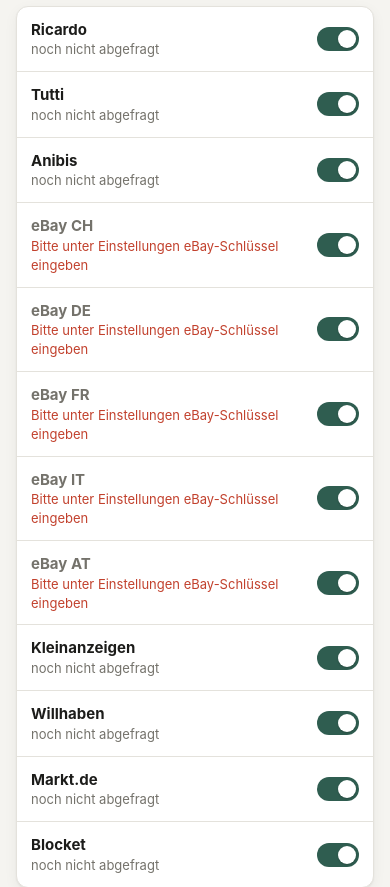
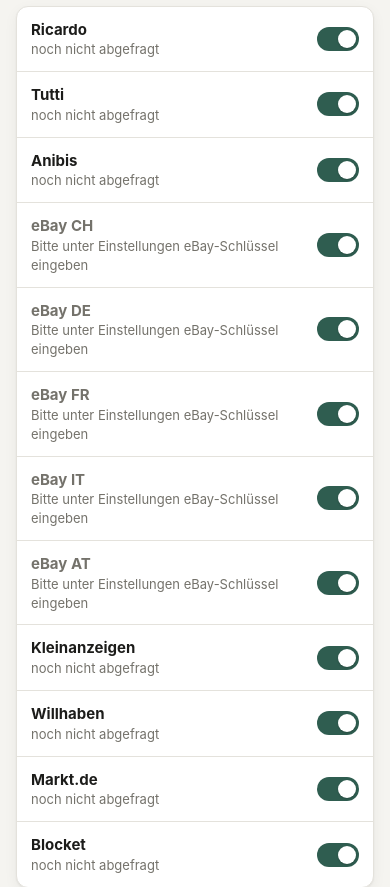
Before and after one commit to ak8adi/fund, a FastAPI app: page /settings in a window 390 px wide. Shown: the part 234-1121 px from the top of the page. Run offline with FastAPI, Linux system fonts and the light colour scheme; data comes from the database, SQL or seed files in the repository; data that the repository does not hold is empty; parts of the project's set-up code (start-up, migrations or seed data) failed here and were passed over.

Commit message:
UI: setup hints in grey instead of error red, wrap section titles on mobile
Co-Authored-By: Claude Opus 5.5 <noreply@anthropic.com>

```diff
--- a/fundus/web/static/style.css
+++ b/fundus/web/static/style.css
@@ -143,7 +143,7 @@ form.stack .row { display: flex; gap: 1rem; }
 .market div { background: var(--surface); border: 1px solid var(--line); border-radius: 10px; padding: 8px 14px; }
 .market b { display: block; font-size: 18px; letter-spacing: -.01em; }
 .market span { font-size: 12px; color: var(--muted); }
-.section-title { display: flex; align-items: baseline; gap: 10px; }
+.section-title { display: flex; align-items: baseline; gap: 4px 10px; flex-wrap: wrap; }
 
 /* Trefferkarten */
 .hits { display: grid; gap: 12px; grid-template-columns: 1fr; }
--- a/fundus/web/templates/_source.html
+++ b/fundus/web/templates/_source.html
@@ -1,7 +1,7 @@
 <li class="source {{ 'on' if s.enabled and s.ready else 'off' }}" id="src-{{ s.name | replace(':', '-') }}">
   <div>
     <strong>{{ s.label }}</strong>
-    {% if not s.ready %}<div class="warn small">{{ s.hint }}</div>
+    {% if not s.ready %}<div class="muted small">{{ s.hint }}</div>
     {% elif s.last_error %}<div class="warn small">{{ s.last_error }}</div>
     {% elif s.last_run %}<div class="muted small">{{ s.last_count }} Treffer · {{ s.last_run | ago }}</div>
     {% else %}<div class="muted small">noch nicht abgefragt</div>{% endif %}
```
